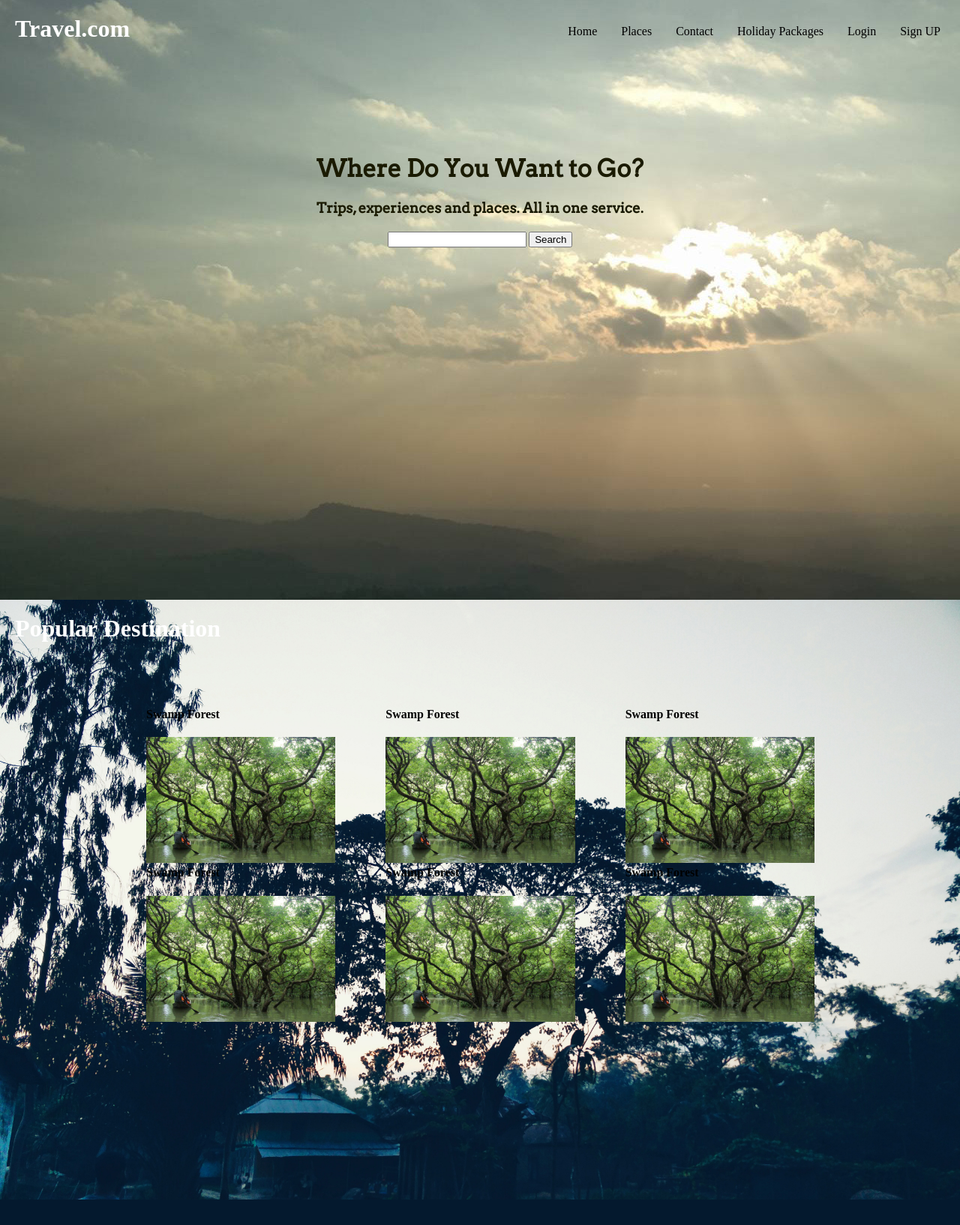
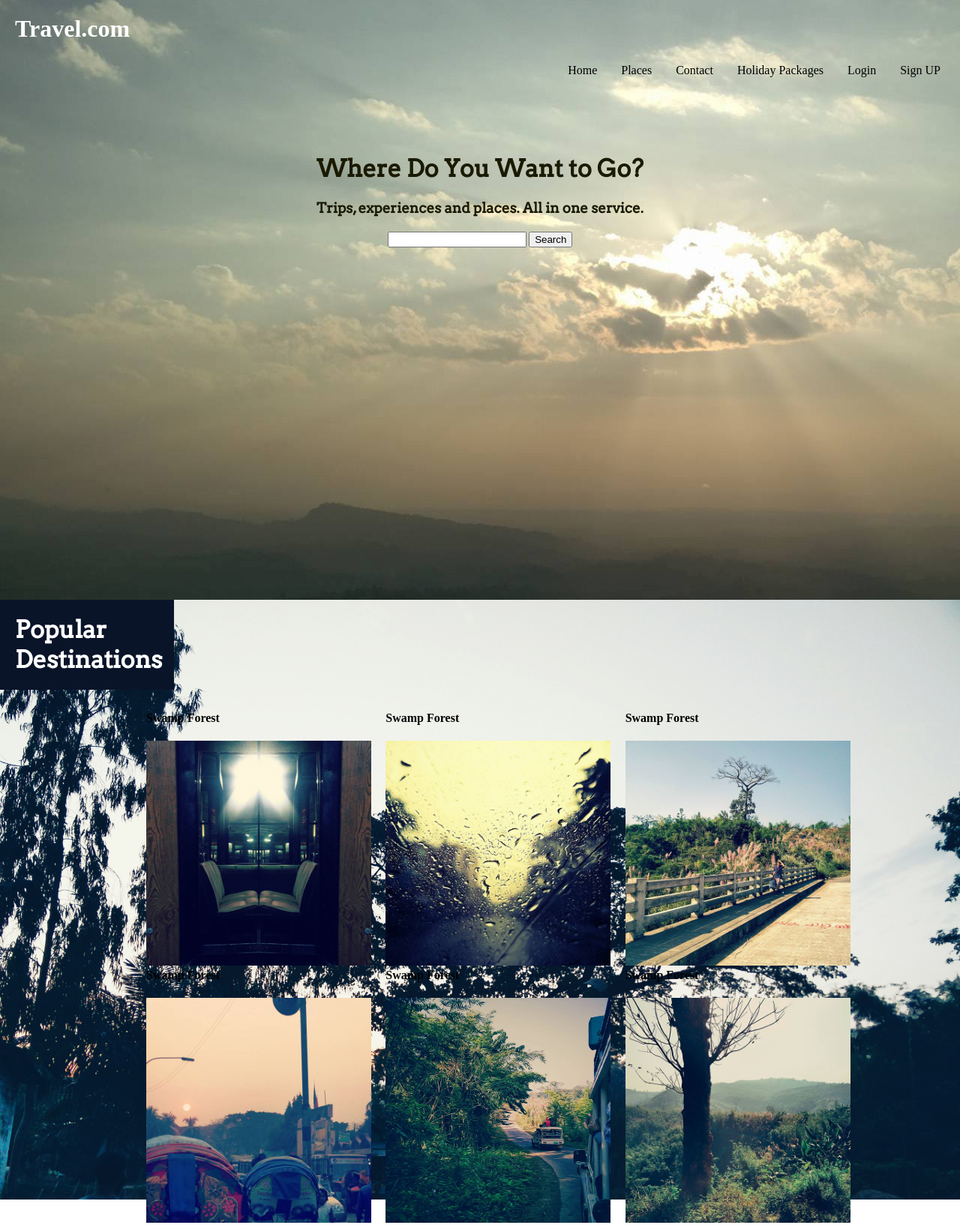
Before and after one commit to shajaratul/TMS, a PHP site: page /index-alt.php in a window 1280 px wide. Shown: the whole page at 75% size. Before the commit the page ends 1600 px from the top, so only its background shows below. Run offline with PHP 8.4, Linux system fonts and the light colour scheme.

Commit message:
index alt update

```diff
--- a/index-alt.php
+++ b/index-alt.php
@@ -70,6 +70,9 @@
 		padding: 20px;
 		margin: 0px;
 		color: white;
+		background-color: #0a1429;
+		font-family: Arvo;
+		width: 15%;
 	}
 
 	#site-header {
@@ -79,11 +82,11 @@
 		width: 50%;
 	}
 
-	#site-nav {
+	.site-nav {
 		margin: 0px;
 		padding: 0px;
-		position: absolute;
-		top: 25px;
+		position: relative;
+		top: 0px;
 		right: 10px;
 
 	}
@@ -91,7 +94,8 @@
 	#grid {
 		padding-left: 15%;
 		padding-right: 10%;
-		padding-top: 5%;
+		padding-top: 2%;
+		margin: 0;
 	}
 	</style>
 <head>
@@ -101,7 +105,7 @@
 		<div>
 			<h1 id="site-header"> Travel.com </h1>
 
-			<div id="site-nav">
+			<div class="site-nav">
 			<ul>
 				<li><a href="index.php"> Sign UP </a></li>
 				<li><a href="index.php"> Login </a></li>
@@ -127,7 +131,8 @@
 	</div>
 
 	<div id="page-2">
-		<h1><b> Popular Destination </b></h1>
+		<h1><b> Popular Destinations </b></h1>
+
 
 		<div id="grid">
 			<table border="0" width="100%">
@@ -137,34 +142,34 @@
 					<tr>
 						<td>
 						<h4>Swamp Forest</h4>
-						<img width=80% src="images/swamp-forest.jpg" />
+						<img width=300px height=300px src="images/01.jpg" />
 						</td>
 
 						<td>
 						<h4>Swamp Forest</h4>
-						<img width=80% src="images/swamp-forest.jpg" />
+						<img width=300px height=300px src="images/02.jpg" />
 						</td>
 
 						<td>
 						<h4>Swamp Forest</h4>
-						<img width=80% src="images/swamp-forest.jpg" />
+						<img width=300px height=300px src="images/03.jpg" />
 						</td>
 					</tr>
 
 					<tr>
 						<td>
 						<h4>Swamp Forest</h4>
-						<img width=80% src="images/swamp-forest.jpg" />
+						<img width=300px height=300px src="images/04.jpg" />
 						</td>
 
 						<td>
 						<h4>Swamp Forest</h4>
-						<img width=80% src="images/swamp-forest.jpg" />
+						<img width=300px height=300px src="images/05.jpg" />
 						</td>
 
 						<td>
 						<h4>Swamp Forest</h4>
-						<img width=80% src="images/swamp-forest.jpg" />
+						<img width=300px height=300px src="images/06.jpg" />
 						</td>
 					</tr>
 				</tbody>
```
